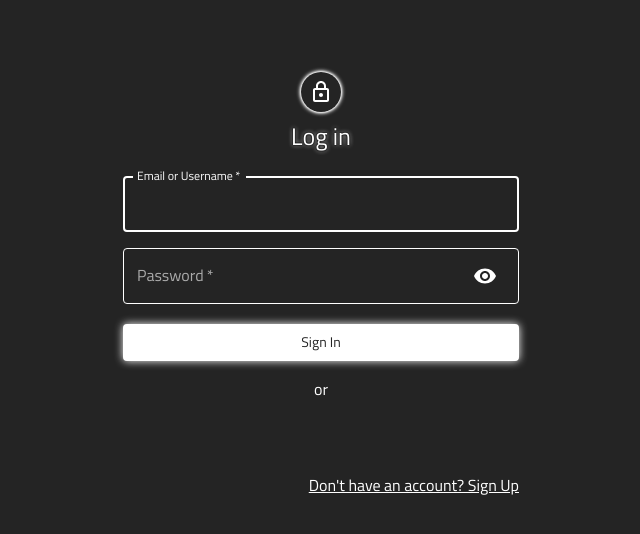
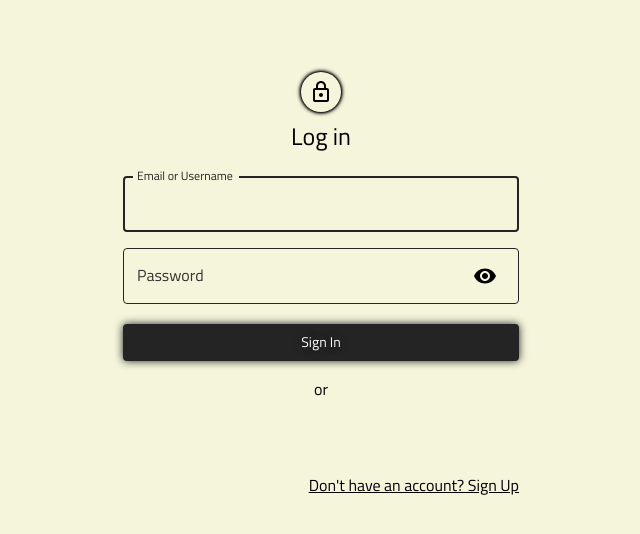
Before and after one commit to benjamin-hurand/Say-my-name-front, a React (Vite) app: page /signin in a window 1280 px wide. Shown: the top 534 px of the page, without its empty margins (319-959 px from the left). Built offline with nearby package versions, Linux system fonts and the light colour scheme.

Commit message:
grosse avancee themes dark et light partout, refacto possible pour verifier que c'est bien utiliser, chercher les theme.palette.mode === 'dark'

```diff
--- a/src/ThemeContext.tsx
+++ b/src/ThemeContext.tsx
@@ -23,7 +23,7 @@ interface ThemeProviderProps {
 }
 
 export const ThemeProvider = ({ children }: ThemeProviderProps) => {
-    const [theme, setTheme] = useState<'dark' | 'light'>('dark');
+    const [theme, setTheme] = useState<'dark' | 'light'>('light');
 
     const toggleTheme = () => {
         setTheme((prevTheme) => (prevTheme === 'dark' ? 'light' : 'dark'));
--- a/src/scenes/sign-in/SignIn.tsx
+++ b/src/scenes/sign-in/SignIn.tsx
@@ -120,43 +120,36 @@ export default function SignIn() {
         }}
       >
          <Avatar
+         className="auth"
           sx={{
             m: 1,
-            bgcolor: theme.palette.mode === 'dark' ? '#242424' : '#ffffff',
-            boxShadow: '0 0 2px #ffffff, 0 0 3px #ffffff, 0 0 4px #ffffff, 0 0 5px #ffffff',
-          }}
+            }}
         >
             <LockOutlinedIcon />
         </Avatar>
-        <Typography component="h1" variant="h5" sx={{ textShadow: '0 0 1px #000000, 0 0 2px #000000, 0 0 3px #000000, 0 0 4px #ffffff' }}>
+        <Typography component="h1" variant="h5" className="title">
           Log in
         </Typography>
         <Box component="form" onSubmit={handleSubmit} noValidate sx={{ mt: 1 }}>
           <TextField
             onChange={handleInputChange}
             margin="normal"
-            required
             fullWidth
             id="identifier"
             label="Email or Username"
             name="identifier"
             autoComplete="email"
             autoFocus
-            sx={{ bgcolor: theme.palette.mode === 'dark' ? '#242424' : '#ffffff',
-               color: theme.palette.mode === 'dark' ? '#ffffff' : '#242424',
-               '& .MuiOutlinedInput-notchedOutline': { borderColor: theme.palette.mode === 'dark' ? '#ffffff' : '#242424' } }}
           />
           <TextField
             onChange={handleInputChange}
             margin="dense"
-            required
             fullWidth
             name="password"
             label="Password"
             type={showPassword ? 'text' : 'password'}
             id="password"
             autoComplete="current-password"
-            sx={{ bgcolor: theme.palette.mode === 'dark' ? '#242424' : '#ffffff' , color: theme.palette.mode === 'dark' ? '#ffffff' : '#242424', '& .MuiOutlinedInput-notchedOutline': { borderColor: theme.palette.mode === 'dark' ? '#ffffff' : '#242424' } }}
             InputProps={{
               endAdornment: (
                 <IconButton
@@ -185,14 +178,14 @@ export default function SignIn() {
           >
             Sign In
           </Button>
-          <Typography variant="body1" sx={{ mb: 2, color: 'white', textAlign: 'center' }}>
+          <Typography variant="body1" sx={{ mb: 2, textAlign: 'center' }}>
             or
           </Typography>
           <GoogleLogin
             onSuccess={handleSuccess}
             onError={handleError}
             type="standard"
-            theme="outline"
+            theme={theme.palette.mode === "dark" ? "outline" : "filled_black"}
             size="large"
             text="signin_with"
             shape="rectangular"
@@ -213,7 +206,7 @@ export default function SignIn() {
             <Grid item>
               <a
                 onClick={() => navigate("/signup")}
-                style={{ color: '#ffffff', textDecoration: 'underline', cursor: 'pointer' }}
+                style={{ textDecoration: 'underline', cursor: 'pointer' }}
               >
                 Don't have an account? Sign Up
               </a>
--- a/src/scenes/sign-in/Signin.style.css
+++ /dev/null
@@ -1,129 +0,0 @@
-@import url('https://fonts.googleapis.com/css2?family=Titillium+Web:wght@200;300;400;600;700;900&display=swap');
-
-body {
-  background-color: #242424 !important; /* Dark background color for neon effect */
-  font-family: 'Titillium Web', sans-serif; /* Apply the Titillium Web font */
-}
-
-.neon-text {
-  color: #ffffff; /* White color for text */
-  text-shadow: 0 0 1px #000000, 0 0 2px #000000, 0 0 3px #000000, 0 0 4px #ffffff; /* Neon white text shadow */
-}
-
-.neon-button {
-  background-color: #e0e0e0 !important; /* White background for button */
-  color: #000000 !important; /* Black text color */
-  box-shadow: 0 0 1px #ffffff, 0 0 2px #ffffff, 0 0 3px #ffffff, 0 0 4px #ffffff !important; /* Neon white shadow */
-  border: 1px solid #ffffff !important; /* White border */
-}
-
-.neon-button-outlined {
-  background-color: #2f2f2f !important;
-  color: #e0e0e0 !important; /* Light text color */
-  box-shadow: 0 0 1px #ffffff, 0 0 2px #ffffff, 0 0 3px #ffffff, 0 0 4px #ffffff !important; /* Neon white shadow */
-  border: 1px solid #ffffff !important; /* White border */
-  transition: background-color 0.3s ease, color 0.3s ease, border 0.3s ease, box-shadow 0.3s ease; /* Add transition for smooth effect */
-}
-
-.neon-button-outlined:hover {
-  background-color: #e0e0e0 !important; /* Change background color on hover */
-  color: #242424 !important; /* Change text color on hover */
-  border: 1px solid #ffffff !important;
-  box-shadow: 0 0 4px #ffffff, 0 0 5px #ffffff, 0 0 6px #ffffff, 0 0 6px #ffffff !important;
-}
-
-.neon-textfield .MuiInputBase-input {
-  background-color: #242424 !important; /* Dark background for input */
-  color: #ffffff !important; /* White text color */
-  box-shadow: none; /* Remove inner shadow */
-}
-
-.neon-textfield .MuiOutlinedInput-notchedOutline {
-  border-color: #ffffff !important; /* White border for outline */
-}
-
-.neon-textfield .MuiInputLabel-root {
-  color: #ffffff !important; /* White color for label */
-}
-
-.neon-textfield .MuiInputLabel-root.Mui-focused {
-  color: #ffffff !important; /* White color for label on focus */
-}
-
-.neon-alert {
-  background-color: #362424 !important; /* Red background for error */
-  color: rgb(255, 187, 0) !important; /* Light text color */
-  box-shadow: 0 0 1px #a50000, 0 0 2px #a50000, 0 0 3px #a50000, 0 0 4px #a50000 !important; /* Neon red glow */
-  border: 1px solid #a50000 !important; /* Border color matching the glow */
-}
-
-.google-login-container {
-  display: flex;
-  justify-content: center;
-  width: 100%;
-  margin-top: 10px;
-}
-
-.google-login-container div {
-  width: 100% !important; /* Ensure the inner container also takes full width */
-}
-
-.google-login-container button {
-  width: 100% !important; /* Ensure the button takes full width */
-  padding: 10px !important; /* Add some padding to match the size of other buttons */
-  font-size: 16px !important; /* Match the font size */
-  border: 1px solid #ffffff !important; /* Add border to match other buttons */
-  box-shadow: 0 0 1px #ffffff, 0 0 2px #ffffff, 0 0 3px #ffffff, 0 0 4px #ffffff !important; /* Neon white shadow */
-}
-
-.or-text {
-  color: #ffffff;
-  text-align: center;
-  margin: 10px 0;
-}
-
-.password-info-text {
-  color: #ffffff;
-}
-
-.generate-icon svg {
-  color: #ffffff;
-}
-
-.eye-icon svg {
-  color: #ffffff90;
-}
-
-.eye-open, .eye-closed {
-  transition: transform 0.3s ease-in-out;
-}
-
-.eye-open:hover {
-  transform: scale(1.1) rotate(0deg);
-  transition: transform 0.3s ease-in-out
-}
-
-.eye-closed:hover {
-  transform: scale(1.1) rotate(180deg);
-  transition: transform 0.3s ease-in-out
-}
-
-/* Additional styles for password criteria */
-.password-criteria {
-  display: flex;
-  flex-wrap: wrap;
-  justify-content: space-between;
-  font-size: 12px;
-  margin-top: 8px;
-  color: #ffffff;
-}
-
-.criteria span {
-  display: flex;
-  align-items: center;
-}
-
-.criteria span svg {
-  margin-right: 4px;
-  font-size: 16px;
-}
--- a/src/scenes/sign-up/SignUp.tsx
+++ b/src/scenes/sign-up/SignUp.tsx
@@ -20,7 +20,7 @@ import ErrorIcon from '@mui/icons-material/Error';
 import CircularProgress from '@mui/material/CircularProgress';
 import { Visibility, VisibilityOff, AutoAwesome } from '@mui/icons-material';
 import { notifySuccess } from '../../services/notification/toast.service';
-import { Divider } from '@mui/material';
+import { Divider, useTheme } from '@mui/material';
 
 export default function SignUp(): JSX.Element {
   const [username, setUsername] = useState<string>('');
@@ -39,6 +39,7 @@ export default function SignUp(): JSX.Element {
   const [showEmailPasswordFields, setShowEmailPasswordFields] = useState<boolean>(false);
   const [showButtons, setShowButtons] = useState<boolean>(false);
   const navigate = useNavigate();
+  const theme = useTheme();
 
   function isValidUsername(username: string): boolean {
     const validUsernameRegex = /^[a-zA-Z0-9-]{3,24}$/;
@@ -203,10 +204,10 @@ export default function SignUp(): JSX.Element {
           alignItems: 'center',
         }}
       >
-        <Avatar sx={{ m: 1, bgcolor: '#242424', boxShadow: '0 0 2px #ffffff, 0 0 3px #ffffff, 0 0 4px #ffffff, 0 0 5px #ffffff' }}>
+        <Avatar sx={{ m: 1}}>
           <LockOutlinedIcon />
         </Avatar>
-        <Typography component="h1" variant="h5" sx={{ color: 'white', textShadow: '0 0 1px #000000, 0 0 2px #000000, 0 0 3px #000000, 0 0 4px #ffffff' }}>
+        <Typography component="h1" variant="h5" className='title'>
           Create an account
         </Typography>
         <Box component="form" onSubmit={handleSubmit} noValidate sx={{ mt: 1 }}>
@@ -223,7 +224,6 @@ export default function SignUp(): JSX.Element {
             label="Username"
             name="username"
             autoComplete="username"
-            sx={{ bgcolor: '#242424', color: '#ffffff', '& .MuiOutlinedInput-notchedOutline': { borderColor: '#ffffff' } }}
             InputProps={{
               endAdornment: (
                 <>
@@ -274,7 +274,6 @@ export default function SignUp(): JSX.Element {
                   type="button"
                   fullWidth
                   variant="outlined"
-                  sx={{ bgcolor: '#2f2f2f', color: '#e0e0e0', boxShadow: '0 0 1px #ffffff, 0 0 2px #ffffff, 0 0 3px #ffffff, 0 0 4px #ffffff', border: '1px solid #ffffff', transition: 'background-color 0.3s ease, color 0.3s ease, border 0.3s ease, box-shadow 0.3s ease', '&:hover': { backgroundColor: '#e0e0e0', color: '#242424', boxShadow: '0 0 4px #ffffff, 0 0 5px #ffffff, 0 0 6px #ffffff, 0 0 6px #ffffff', border: '1px solid #ffffff' } }}
                   onClick={() => setShowEmailPasswordFields(true)}
                 >
                   Continue with email & password
@@ -296,7 +295,6 @@ export default function SignUp(): JSX.Element {
                     label="Email"
                     name="email"
                     autoComplete="email"
-                    sx={{ bgcolor: '#242424', color: '#ffffff', '& .MuiOutlinedInput-notchedOutline': { borderColor: '#ffffff' } }}
                     InputProps={{
                       endAdornment: (
                         <>
@@ -335,7 +333,6 @@ export default function SignUp(): JSX.Element {
                     type={showPassword ? 'text' : 'password'}
                     id="password"
                     autoComplete="current-password"
-                    sx={{ bgcolor: '#242424', color: '#ffffff', '& .MuiOutlinedInput-notchedOutline': { borderColor: '#ffffff' } }}
                     InputProps={{
                       endAdornment: (
                         <>
@@ -381,20 +378,20 @@ export default function SignUp(): JSX.Element {
                     type="submit"
                     fullWidth
                     variant="contained"
-                    sx={{ mt: 2, bgcolor: '#e0e0e0', color: '#000000', boxShadow: '0 0 1px #ffffff, 0 0 2px #ffffff, 0 0 3px #ffffff, 0 0 4px #ffffff', border: '1px solid #ffffff' }}
+                    sx={{ mt: 2 }}
                   >
                     Create an account
                   </Button>
                 </>
               )}
-              <Typography variant="body1" sx={{ my: 1, textAlign: 'center', color: 'white' }}>
+              <Typography variant="body1" sx={{ my: 1, textAlign: 'center' }}>
                 or
               </Typography>
               <GoogleLogin
                 onSuccess={handleSuccess}
                 onError={handleError}
                 type="standard"
-                theme="outline"
+                theme={theme.palette.mode === "dark" ? "outline" : "filled_black"}
                 size="large"
                 text="continue_with"
                 shape="rectangular"
@@ -415,7 +412,7 @@ export default function SignUp(): JSX.Element {
             <Grid item>
               <a
                 onClick={() => navigate("/signin")}
-                style={{ color: '#ffffff', textDecoration: 'underline', cursor: 'pointer' }}
+                style={{ textDecoration: 'underline', cursor: 'pointer' }}
               >
                 Already have an account? Sign In
               </a>
--- a/src/theme.ts
+++ b/src/theme.ts
@@ -20,110 +20,12 @@ const commonStyles = {
         fontWeight: 400,
         backgroundColor: '#242424', // Dark background color for neon effect
     },
-    '.neon-text': {
-        color: '#ffffff',
-        textShadow: '0 0 1px #000000, 0 0 2px #000000, 0 0 3px #000000, 0 0 4px #ffffff',
-    },
-    '.neon-button': {
-        backgroundColor: '#e0e0e0',
-        color: '#000000',
-        boxShadow: '0 0 1px #ffffff, 0 0 2px #ffffff, 0 0 3px #ffffff, 0 0 4px #ffffff',
-        border: '1px solid #ffffff',
-    },
-    '.neon-button-outlined': {
-        backgroundColor: '#2f2f2f',
-        color: '#e0e0e0',
-        boxShadow: '0 0 1px #ffffff, 0 0 2px #ffffff, 0 0 3px #ffffff, 0 0 4px #ffffff',
-        border: '1px solid #ffffff',
-        transition: 'background-color 0.3s ease, color 0.3s ease, border 0.3s ease, box-shadow 0.3s ease',
-    },
-    '.neon-button-outlined:hover': {
-        backgroundColor: '#e0e0e0',
-        color: '#242424',
-        boxShadow: '0 0 4px #ffffff, 0 0 5px #ffffff, 0 0 6px #ffffff, 0 0 6px #ffffff',
-        border: '1px solid #ffffff',
-    },
-    '.neon-textfield .MuiInputBase-input': {
-        backgroundColor: '#242424',
-        color: '#ffffff',
-    },
-    '.neon-textfield .MuiOutlinedInput-notchedOutline': {
-        borderColor: '#ffffff',
-    },
-    '.neon-textfield .MuiInputLabel-root': {
-        color: '#ffffff',
-    },
-    '.neon-textfield .MuiInputLabel-root.Mui-focused': {
-        color: '#ffffff',
-    },
-    '.neon-alert': {
-        backgroundColor: '#362424',
-        color: 'rgb(255, 187, 0)',
-        boxShadow: '0 0 1px #a50000, 0 0 2px #a50000, 0 0 3px #a50000, 0 0 4px #a50000',
-        border: '1px solid #a50000',
-    },
-    '.google-login-container': {
-        display: 'flex',
-        justifyContent: 'center',
-        width: '100%',
-        marginTop: '10px',
-    },
-    '.google-login-container div': {
-        width: '100%',
-    },
-    '.google-login-container button': {
-        width: '100%',
-        padding: '10px',
-        fontSize: '16px',
-        border: '1px solid #ffffff',
-        boxShadow: '0 0 1px #ffffff, 0 0 2px #ffffff, 0 0 3px #ffffff, 0 0 4px #ffffff',
-    },
-    '.or-text': {
-        color: '#ffffff',
-        textAlign: 'center',
-        margin: '10px 0',
-    },
-    '.password-info-text': {
-        color: '#ffffff',
-    },
-    '.generate-icon svg': {
-        color: '#ffffff',
-    },
-    '.eye-icon svg': {
-        color: '#ffffff90',
-    },
-    '.eye-open, .eye-closed': {
-        transition: 'transform 0.3s ease-in-out',
-    },
-    '.eye-open:hover': {
-        transform: 'scale(1.1) rotate(0deg)',
-        transition: 'transform 0.3s ease-in-out',
-    },
-    '.eye-closed:hover': {
-        transform: 'scale(1.1) rotate(180deg)',
-        transition: 'transform 0.3s ease-in-out',
-    },
-    '.password-criteria': {
-        display: 'flex',
-        flexWrap: 'wrap',
-        justifyContent: 'space-between',
-        fontSize: '12px',
-        marginTop: '8px',
-        color: '#ffffff',
-    },
-    '.criteria span': {
-        display: 'flex',
-        alignItems: 'center',
-    },
-    '.criteria span svg': {
-        marginRight: '4px',
-        fontSize: '16px',
-    },
 };
 
 declare module '@mui/material/SvgIcon' {
     interface SvgIconClasses {
         menu: string;
+        auth: string;
     }
 }
 
@@ -133,12 +35,24 @@ declare module '@mui/material/IconButton' {
     }
 }
 
+declare module '@mui/material/Typography' {
+    interface TypographyClasses {
+        title: string;
+    }
+}
+
+declare module '@mui/material/Avatar' {
+    interface AvatarClasses {
+        auth: string;
+    }
+}
+
 // Dark Theme
 const neonDarkTheme = createTheme({
     palette: {
         mode: 'dark',
         primary: {
-            main: '#ffffff', // Default neon color
+            main: '#ffffff',
         },
         background: {
             default: '#121212',
@@ -221,10 +135,41 @@ const neonDarkTheme = createTheme({
                     color: '#FFFFFF',
                 },
                 menu: {
-                    color: undefined, // to be change, I need it to be able to be rewrite
+                    color: undefined,
                 }
             },
         },
+        MuiTypography: {
+            styleOverrides: {
+                root: {
+
+                },
+                title: {
+                    textShadow: '0 0 1px #000000, 0 0 2px #000000, 0 0 3px #000000, 0 0 4px #ffffff'
+                }
+            }
+        },
+        MuiAvatar: {
+            styleOverrides: {
+                root: {
+                    backgroundColor: '#242424' ,
+                    boxShadow: '0 0 2px #ffffff, 0 0 3px #ffffff, 0 0 4px #ffffff, 0 0 5px #ffffff',
+                },
+                auth: {
+                }
+            }
+        },
+        MuiTextField: {
+            styleOverrides: {
+                root: {
+                    backgroundcolor: '#242424',
+                    color: '#ffffff',
+                    '& .MuiOutlinedInput-notchedOutline': {
+                        borderColor: '#ffffff'
+                    }
+                }
+            }
+        }
     },
 });
 
@@ -233,7 +178,7 @@ const neonLightTheme = createTheme({
     palette: {
         mode: 'light',
         primary: {
-            main: '#ffffff', // Default neon color
+            main: '#242424',
         },
         background: {
             default: '#FFFFFF',
@@ -262,28 +207,40 @@ const neonLightTheme = createTheme({
                 ...commonStyles,
                 body: {
                     ...commonStyles.body,
-                    backgroundColor: '#FFFFFF', // Light background
+                    backgroundColor: '#f5f5dc', // Light background color for neon effect
                 },
             },
         },
         MuiButton: {
             styleOverrides: {
                 root: {
-                    boxShadow: `0 0 8px #ffffff`,
-                    textShadow: `0 0 8px #ffffff`,
+                    boxShadow: `0 0 8px #242424`,
+                    textShadow: `0 0 8px #242424`,
                     transition: 'color 0.2s ease-in-out, border-color 0.3s ease-in-out, box-shadow 0.3s ease-in-out, text-shadow 0.3s ease-in-out',
                 },
                 contained: {
-                    backgroundColor: '#ffffff',
-                    color: '#f5f5f5',
+                    backgroundColor: '#242424',
+                    color: '#ffffff',
                     '&:hover': {
-                        boxShadow: `0 0 30px #ffffff`,
-                    },
+                        boxShadow: `0 0 5px #242424`,
+                        backgroundColor: '#444444',
+                    },'&.menu': {
+                        '&:hover': {
+                            boxShadow: `0 0 30px #242424`,
+                        },
+                    }
                 },
                 outlined: {
-                    borderColor: '#ffffff',
+                    borderColor: '#242424',
                     '&:hover': {
-                        boxShadow: `0 0 30px #ffffff`,
+                        backgroundColor: '#343434',
+                        color: '#ffffff',
+                        boxShadow: '0 0 4px #242424, 0 0 5px #242424, 0 0 6px #242424, 0 0 6px #242424',
+                        border: '1px solid #242424',
+                        '&.menu': {
+                            // styles spécifiques pour les boutons contained avec la classe menu
+                            backgroundColor: "#ffffff", // Exemple: changement de couleur de fond
+                        }
                     },
                 },
             },
@@ -293,8 +250,9 @@ const neonLightTheme = createTheme({
                 root: {
                 },
                 menu: {
-                    boxShadow: `0 0 8px #ffffff`,
+                    boxShadow: `0 0 8px #242424`,
                     transition: 'box-shadow 0.2s ease-in-out',
+                    color: undefined,
                 }
             },
         },
@@ -304,9 +262,48 @@ const neonLightTheme = createTheme({
                     // Ensuring icons are black in light mode
                     color: '#000000',
                 },
+                menu: {
+                    color: undefined,
+                },
+                auth: {
+                    backgroundColor: '#f5f5dc' ,
+                    boxShadow: '0 0 2px #000000, 0 0 3px #000000, 0 0 4px #000000, 0 0 5px #000000',
+                }
             },
         },
+        MuiTypography: {
+            styleOverrides: {
+                root: {
+
+                },
+                title: {
+                    textShadow: '0 0 1px #ffffff, 0 0 2px #ffffff, 0 0 3px #ffffff, 0 0 4px #000000'
+                }
+            }
+        },
+        MuiAvatar: {
+            styleOverrides: {
+                root: {
+                    backgroundColor: '#f5f5dc' ,
+                    boxShadow: '0 0 2px #000000, 0 0 3px #000000, 0 0 4px #000000, 0 0 5px #000000',
+                },
+                auth: {
+                }
+            }
+        },
+        MuiTextField: {
+            styleOverrides: {
+                root: {
+                    backgroundcolor: '#ffffff',
+                    color: '#242424',
+                    '& .MuiOutlinedInput-notchedOutline': {
+                        borderColor: '#242424'
+                    }
+                }
+            }
+        }
     },
 });
 
+
 export { neonColors, neonDarkTheme, neonLightTheme };
```
